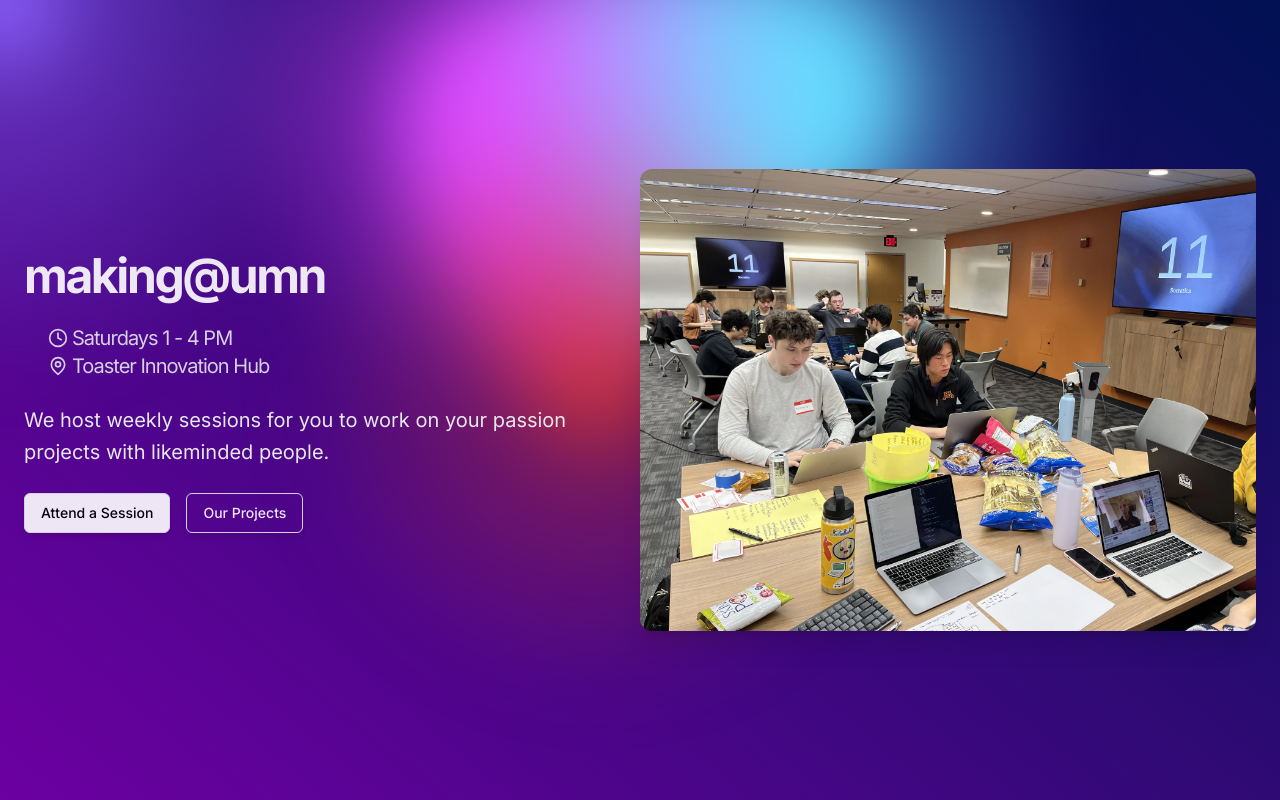
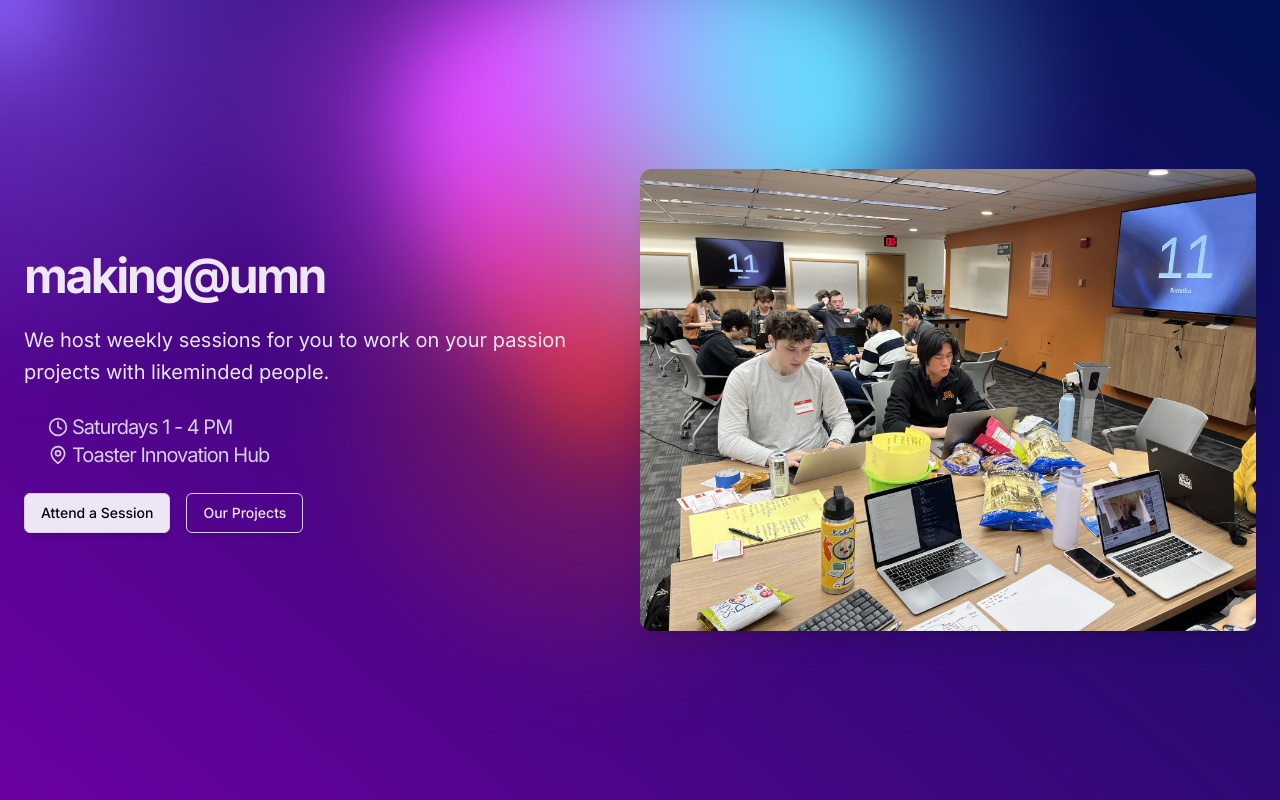
Before and after one commit to iCalculated/making_website, a Next.js app: page / in a window 1280 px wide. Built offline with nearby package versions, Linux system fonts and the light colour scheme.

Commit message:
🧠 samyok is a genius

```diff
--- a/components/home-page.tsx
+++ b/components/home-page.tsx
@@ -39,6 +39,10 @@
               <h1 className="text-5xl font-bold tracking-tighter text-white opacity-90">
                 making@umn
               </h1>
+              <p className="max-w-[700px] text-base/relaxed text-gray-200 md:text-xl/relaxed">
+                We host weekly sessions for you to work on your passion projects
+                with likeminded people.
+              </p>
               <div>
                 <div className="flex items-center gap-1">
                   <div className="w-5" />
@@ -55,10 +59,6 @@
                   </p>
                 </div>
               </div>
-              <p className="max-w-[700px] text-base/relaxed text-gray-200 md:text-xl/relaxed">
-                We host weekly sessions for you to work on your passion projects
-                with likeminded people.
-              </p>
               <div className="space-x-2 pb-4 md:space-x-4">
                 <Link href="https://lu.ma/making-umn">
                   <Button
```
